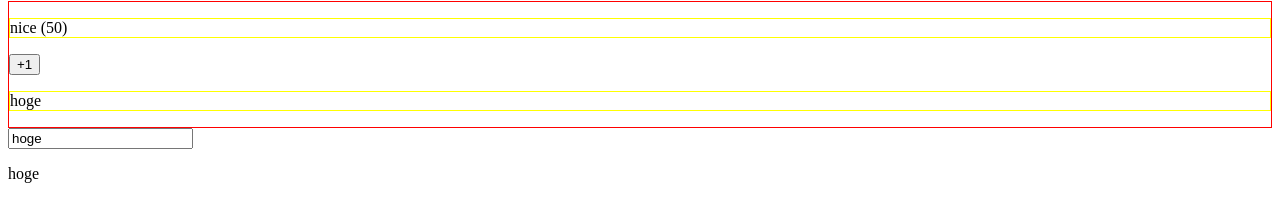
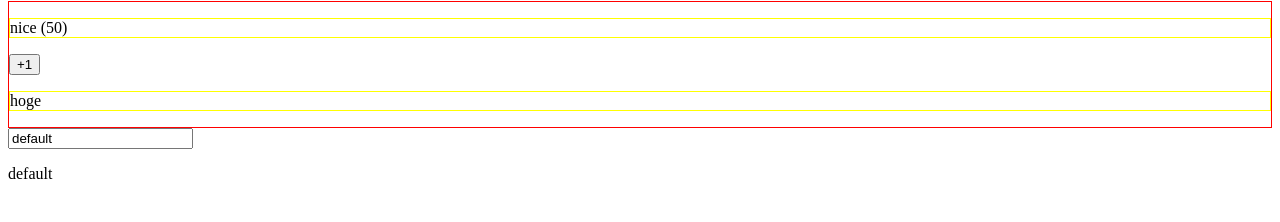
Before and after one commit to nagaokayuji/vue-cli-3-practice, a Vue app: page / in a window 1280 px wide. Shown: the part 386-608 px from the top of the page. Built offline with nearby package versions, Linux system fonts and the light colour scheme.

Commit message:
add component

```diff
--- a/src/App.vue
+++ b/src/App.vue
@@ -7,23 +7,24 @@
     <p>TOTAL NICE</p>
     <p>{{ number }}</p>
     <LikeNumber v-bind:number="number" v-on:my-click="number = $event"></LikeNumber>
-    <input id="title" type="text" v-model="eventData.title" />
-    <p>{{eventData.title}}</p>
+    <EventTitle v-model="eventData.title"></EventTitle>
   </div>
 </template>
 <script>
 import LikeHeader from "./components/LikeHeader.vue";
 // import LikeNumber from "./components/LikeNumber.vue";
+import EventTitle from "./components/EventTitle.vue";
 
 export default {
   data() {
     return {
       number: 100,
-      eventData: { title: "hoge" },
+      eventData: { title: "default", maxNumber: 5 },
     };
   },
   components: {
     LikeHeader,
+    EventTitle,
     // LikeNumber,
   },
 };
--- /dev/null
+++ b/src/components/EventTitle.vue
@@ -0,0 +1,11 @@
+<template>
+  <div>
+    <input id="title" type="text" :value="value" @input="$emit('input', $event.target.value)" />
+    <p>{{value}}</p>
+  </div>
+</template>
+<script>
+export default {
+  props: ["value"],
+};
+</script>
```
